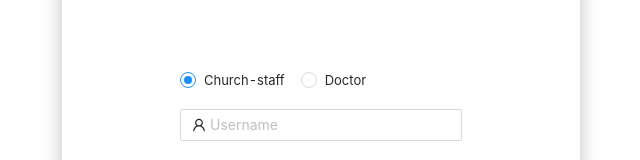
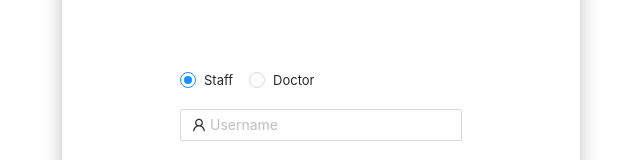
Before and after one commit to hanagertrudekim/LaGonave-Mhealth, a React (Create React App) app in the folder FrontEnd/: page /login in a window 1280 px wide. Shown: the part 227-387 px from the top of the page, without its empty margins (319-959 px from the left). Built offline with nearby package versions, Linux system fonts and the light colour scheme.

Commit message:
chore: change staff name

```diff
--- a/FrontEnd/src/pages/Auth/LoginPage/Login.tsx
+++ b/FrontEnd/src/pages/Auth/LoginPage/Login.tsx
@@ -75,7 +75,7 @@ export default function Login() {
       <Content>
         <Title>LaGonave - Mhealth</Title>
         <StyledRadioGroup onChange={onChange} value={value}>
-          <StyledRadio value={1}>Church-staff</StyledRadio>
+          <StyledRadio value={1}>Staff</StyledRadio>
           <StyledRadio value={2}>Doctor</StyledRadio>
         </StyledRadioGroup>
         <Form
```
